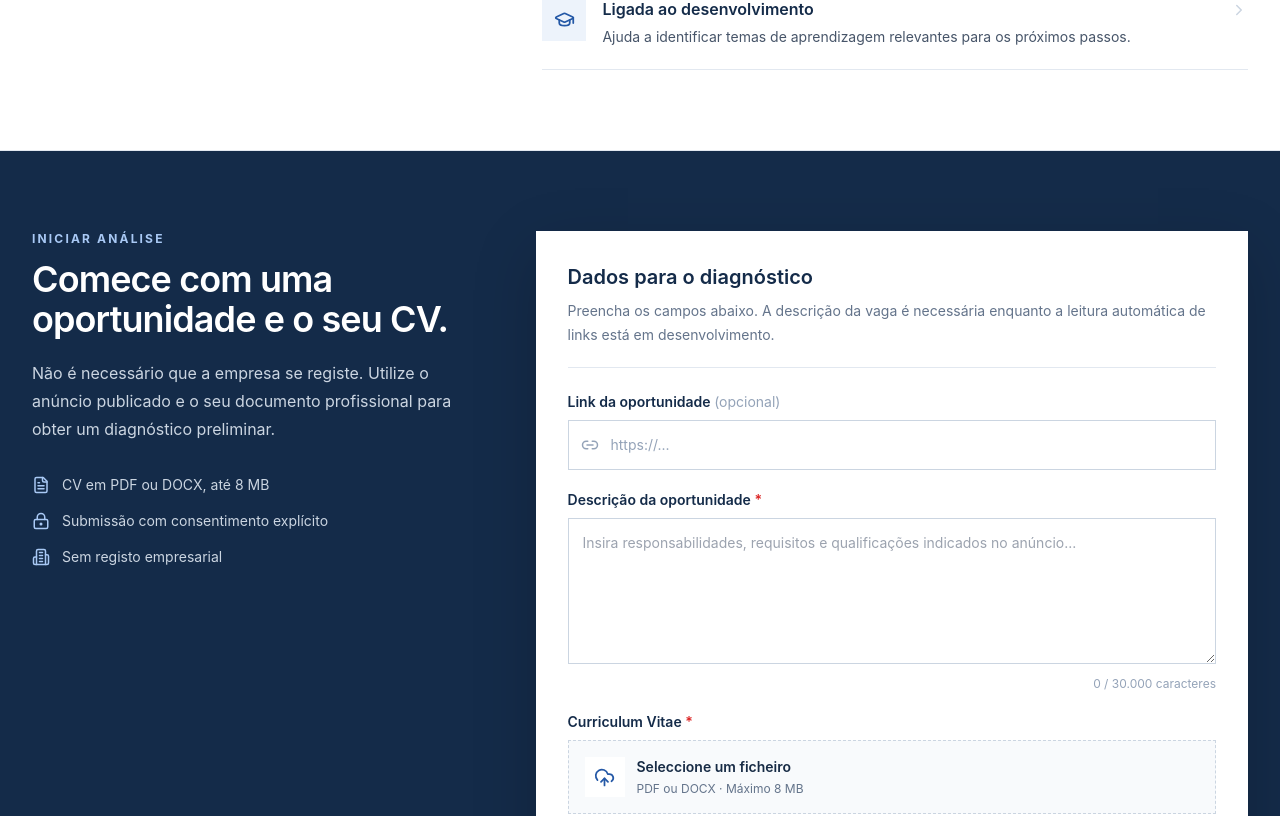
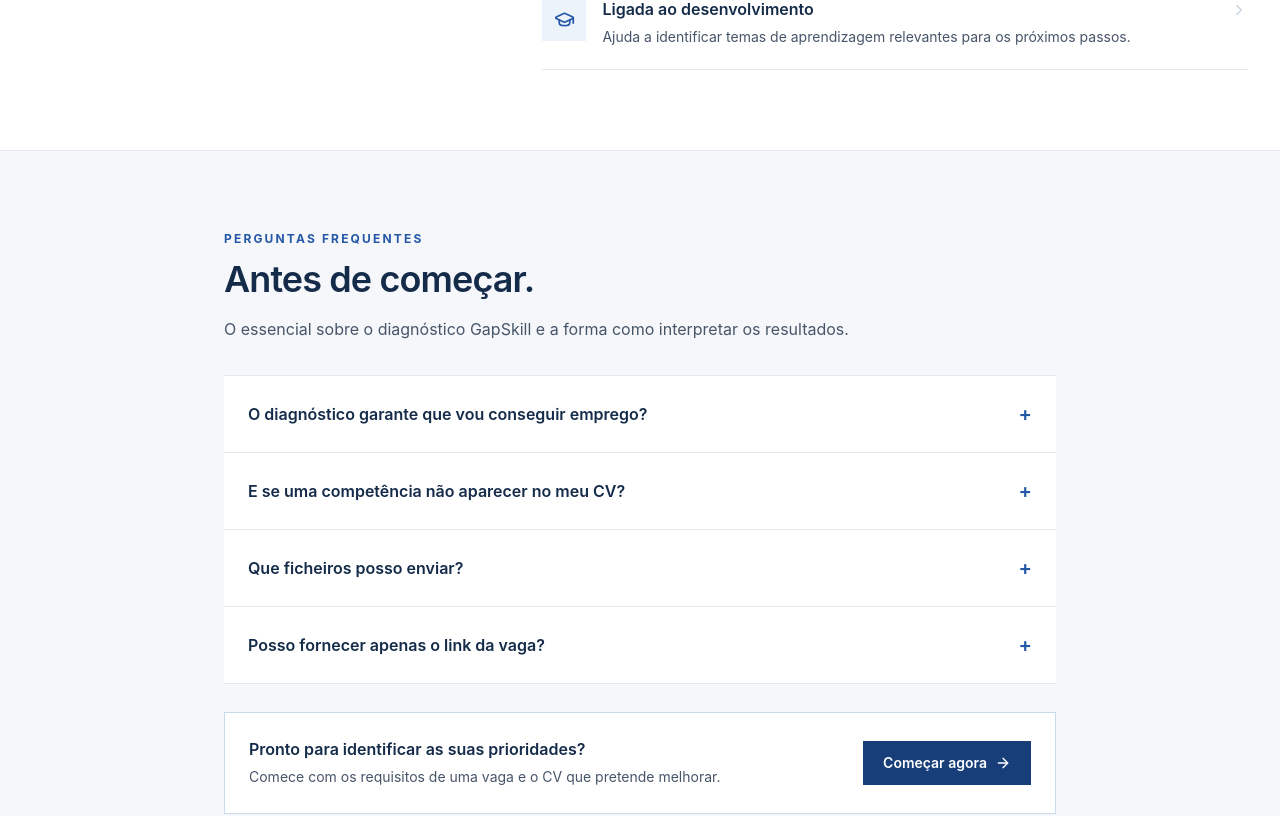
Before and after one commit to al-alanga/gapskill, a Next.js app: page / in a window 1280 px wide. Shown: the part 1687-2503 px from the top of the page. Built offline with nearby package versions, Linux system fonts and the light colour scheme.

Commit message:
Improve GapSkill landing page with FAQ and stronger CV validation

```diff
--- a/app/page.tsx
+++ b/app/page.tsx
@@ -34,12 +34,22 @@ export default function HomePage() {
       setState({ kind: "error", message: "Confirme que compreende como os seus dados serão utilizados nesta análise." });
       return;
     }
-    if (!jobUrl.trim() && !jobText.trim()) {
-      setState({ kind: "error", message: "Insira a descrição da oportunidade ou indique o URL. A leitura automática de links ainda não está disponível." });
+    if (!jobText.trim()) {
+      setState({ kind: "error", message: "Insira a descrição da oportunidade. A leitura automática do link ainda não está disponível." });
       return;
     }
     if (!cv) {
       setState({ kind: "error", message: "Carregue o seu CV em PDF ou DOCX." });
+      return;
+    }
+    const allowedTypes = ["application/pdf", "application/vnd.openxmlformats-officedocument.wordprocessingml.document"];
+    const hasAllowedExtension = /\\.(pdf|docx)$/i.test(cv.name);
+    if (!hasAllowedExtension || (cv.type && !allowedTypes.includes(cv.type))) {
+      setState({ kind: "error", message: "Formato não suportado. Utilize um ficheiro PDF ou DOCX." });
+      return;
+    }
+    if (cv.size > 8 * 1024 * 1024) {
+      setState({ kind: "error", message: "O ficheiro excede o limite de 8 MB. Escolha um CV mais pequeno." });
       return;
     }
 
@@ -73,9 +83,10 @@ export default function HomePage() {
             <span className="flex h-11 w-11 items-center justify-center rounded-lg bg-[#173e78] text-white"><BrainCircuit size={24} strokeWidth={1.8}/></span>
             <span><span className="block text-xl font-bold tracking-tight text-[#173e78]">GapSkill</span><span className="mt-0.5 block text-[10px] font-semibold uppercase tracking-[.19em] text-slate-500">Inteligência de competências</span></span>
           </a>
-          <nav className="hidden items-center gap-8 text-sm font-medium text-slate-600 md:flex">
+          <nav aria-label="Navegação principal" className="hidden items-center gap-7 text-sm font-medium text-slate-600 md:flex">
             <a href="/metodologia" className="transition hover:text-[#173e78]">Metodologia</a>
             <a href="#aplicacoes" className="transition hover:text-[#173e78]">Aplicações</a>
+            <a href="#perguntas" className="transition hover:text-[#173e78]">Perguntas frequentes</a>
             <a href="#analise" className="inline-flex items-center gap-2 rounded-md bg-[#173e78] px-5 py-3 font-semibold text-white transition hover:bg-[#2458a6]">Iniciar diagnóstico <ArrowRight size={16}/></a>
           </nav>
           <a href="#analise" className="rounded-md bg-[#173e78] px-4 py-2.5 text-sm font-semibold text-white md:hidden">Começar</a>
@@ -149,6 +160,39 @@ export default function HomePage() {
         </div>
       </section>
 
+
+      <section id="perguntas" className="border-b border-slate-200 bg-[#f5f7fa] py-16 sm:py-20">
+        <div className="mx-auto max-w-4xl px-5 lg:px-8">
+          <div className="max-w-2xl">
+            <p className="text-xs font-bold uppercase tracking-[.18em] text-[#2458a6]">Perguntas frequentes</p>
+            <h2 className="mt-3 text-3xl font-semibold tracking-tight text-[#142b49] sm:text-4xl">Antes de começar.</h2>
+            <p className="mt-4 leading-7 text-slate-600">O essencial sobre o diagnóstico GapSkill e a forma como interpretar os resultados.</p>
+          </div>
+          <div className="mt-8 divide-y divide-slate-200 border-y border-slate-200 bg-white">
+            <details className="group p-5 sm:p-6">
+              <summary className="flex cursor-pointer list-none items-center justify-between gap-4 font-semibold text-[#142b49] focus-visible:outline-2 focus-visible:outline-offset-4 focus-visible:outline-[#2458a6]">O diagnóstico garante que vou conseguir emprego?<span aria-hidden="true" className="text-xl text-[#2458a6] transition group-open:rotate-45">+</span></summary>
+              <p className="mt-3 max-w-3xl text-sm leading-7 text-slate-600">Não. A GapSkill é uma ferramenta de apoio ao desenvolvimento profissional. Ajuda a comparar requisitos com evidências no CV, mas não garante entrevistas, contratação ou resultados de recrutamento.</p>
+            </details>
+            <details className="group p-5 sm:p-6">
+              <summary className="flex cursor-pointer list-none items-center justify-between gap-4 font-semibold text-[#142b49] focus-visible:outline-2 focus-visible:outline-offset-4 focus-visible:outline-[#2458a6]">E se uma competência não aparecer no meu CV?<span aria-hidden="true" className="text-xl text-[#2458a6] transition group-open:rotate-45">+</span></summary>
+              <p className="mt-3 max-w-3xl text-sm leading-7 text-slate-600">Isso indica que não foi encontrada evidência suficiente no documento enviado. Não significa necessariamente que não possui essa competência; pode ser útil acrescentar experiências, resultados ou formação relevantes ao CV.</p>
+            </details>
+            <details className="group p-5 sm:p-6">
+              <summary className="flex cursor-pointer list-none items-center justify-between gap-4 font-semibold text-[#142b49] focus-visible:outline-2 focus-visible:outline-offset-4 focus-visible:outline-[#2458a6]">Que ficheiros posso enviar?<span aria-hidden="true" className="text-xl text-[#2458a6] transition group-open:rotate-45">+</span></summary>
+              <p className="mt-3 max-w-3xl text-sm leading-7 text-slate-600">Pode enviar o CV em PDF ou DOCX, até 8 MB. Para melhorar a análise, confirme que o documento está legível e que apresenta as suas experiências e competências de forma clara.</p>
+            </details>
+            <details className="group p-5 sm:p-6">
+              <summary className="flex cursor-pointer list-none items-center justify-between gap-4 font-semibold text-[#142b49] focus-visible:outline-2 focus-visible:outline-offset-4 focus-visible:outline-[#2458a6]">Posso fornecer apenas o link da vaga?<span aria-hidden="true" className="text-xl text-[#2458a6] transition group-open:rotate-45">+</span></summary>
+              <p className="mt-3 max-w-3xl text-sm leading-7 text-slate-600">Nesta versão, a leitura automática de páginas externas ainda não está disponível. Cole a descrição da oportunidade no campo próprio; o link é opcional e serve como referência.</p>
+            </details>
+          </div>
+          <div className="mt-7 flex flex-col items-start justify-between gap-4 border border-[#c9d9ee] bg-white p-5 sm:flex-row sm:items-center sm:p-6">
+            <div><h3 className="font-semibold text-[#142b49]">Pronto para identificar as suas prioridades?</h3><p className="mt-1 text-sm leading-6 text-slate-600">Comece com os requisitos de uma vaga e o CV que pretende melhorar.</p></div>
+            <a href="#analise" className="inline-flex shrink-0 items-center gap-2 bg-[#173e78] px-5 py-3 text-sm font-semibold text-white transition hover:bg-[#2458a6]">Começar agora <ArrowRight size={16}/></a>
+          </div>
+        </div>
+      </section>
+
       <section id="analise" className="scroll-mt-24 bg-[#142b49] py-16 text-white sm:py-20">
         <div className="mx-auto grid max-w-7xl gap-12 px-5 lg:grid-cols-[.78fr_1.22fr] lg:px-8">
           <div>
@@ -158,16 +202,16 @@ export default function HomePage() {
             <div className="mt-8 space-y-4 text-sm text-slate-300"><p className="flex items-center gap-3"><FileText size={18} className="text-[#a9c9f5]"/> CV em PDF ou DOCX, até 8 MB</p><p className="flex items-center gap-3"><LockKeyhole size={18} className="text-[#a9c9f5]"/> Submissão com consentimento explícito</p><p className="flex items-center gap-3"><Building2 size={18} className="text-[#a9c9f5]"/> Sem registo empresarial</p></div>
           </div>
           <div className="bg-white p-5 text-[#172b45] shadow-[0_20px_60px_rgba(0,0,0,.18)] sm:p-8">
-            <div className="mb-6 border-b border-slate-200 pb-5"><h3 className="text-xl font-semibold text-[#142b49]">Dados para o diagnóstico</h3><p className="mt-2 text-sm leading-6 text-slate-500">Preencha os campos abaixo. A descrição da vaga é necessária enquanto a leitura automática de links está em desenvolvimento.</p></div>
+            <div className="mb-6 border-b border-slate-200 pb-5"><h3 className="text-xl font-semibold text-[#142b49]">Dados para o diagnóstico</h3><p className="mt-2 text-sm leading-6 text-slate-500">Preencha os campos abaixo. Cole a descrição da vaga, pois a leitura automática de links ainda não está disponível.</p></div>
             <form onSubmit={handleSubmit} className="space-y-5">
               <div><label htmlFor="jobUrl" className="mb-2 block text-sm font-semibold text-[#142b49]">Link da oportunidade <span className="font-normal text-slate-400">(opcional)</span></label><div className="flex items-center gap-3 border border-slate-300 px-3 focus-within:border-[#2458a6] focus-within:ring-2 focus-within:ring-blue-100"><Link2 size={18} className="shrink-0 text-slate-400"/><input id="jobUrl" type="url" value={jobUrl} onChange={e=>setJobUrl(e.target.value)} placeholder="https://..." className="min-w-0 flex-1 py-3.5 text-sm outline-none placeholder:text-slate-400"/></div></div>
               <div><label htmlFor="jobText" className="mb-2 block text-sm font-semibold text-[#142b49]">Descrição da oportunidade <span className="text-red-600">*</span></label><textarea id="jobText" value={jobText} onChange={e=>setJobText(e.target.value)} rows={5} maxLength={30000} placeholder="Insira responsabilidades, requisitos e qualificações indicados no anúncio..." className="w-full resize-y border border-slate-300 px-3.5 py-3 text-sm leading-6 outline-none transition focus:border-[#2458a6] focus:ring-2 focus:ring-blue-100"/><p className="mt-1.5 text-right text-xs text-slate-400">{jobText.length.toLocaleString("pt-PT")} / 30.000 caracteres</p></div>
-              <div><label htmlFor="cv" className="mb-2 block text-sm font-semibold text-[#142b49]">Curriculum Vitae <span className="text-red-600">*</span></label><label htmlFor="cv" className="flex cursor-pointer items-center gap-3 border border-dashed border-slate-300 bg-slate-50 p-4 transition hover:border-[#2458a6] hover:bg-blue-50"><span className="flex h-10 w-10 items-center justify-center bg-white text-[#2458a6]"><UploadCloud size={21}/></span><span className="min-w-0 flex-1"><span className="block truncate text-sm font-semibold">{cv?cv.name:"Seleccione um ficheiro"}</span><span className="mt-1 block text-xs text-slate-500">PDF ou DOCX · Máximo 8 MB</span></span><input id="cv" type="file" accept=".pdf,.docx,application/pdf,application/vnd.openxmlformats-officedocument.wordprocessingml.document" className="sr-only" onChange={e=>setCv(e.target.files?.[0]??null)}/></label></div>
+              <div><label htmlFor="cv" className="mb-2 block text-sm font-semibold text-[#142b49]">Curriculum Vitae <span className="text-red-600">*</span></label><label htmlFor="cv" className="flex cursor-pointer items-center gap-3 border border-dashed border-slate-300 bg-slate-50 p-4 transition hover:border-[#2458a6] hover:bg-blue-50"><span className="flex h-10 w-10 items-center justify-center bg-white text-[#2458a6]"><UploadCloud size={21}/></span><span className="min-w-0 flex-1"><span className="block truncate text-sm font-semibold">{cv?cv.name:"Seleccione um ficheiro"}</span><span className="mt-1 block text-xs text-slate-500">PDF ou DOCX · Máximo 8 MB</span></span><input id="cv" type="file" accept=".pdf,.docx,application/pdf,application/vnd.openxmlformats-officedocument.wordprocessingml.document" className="sr-only" onChange={e=>{setCv(e.target.files?.[0]??null);setState({kind:"idle"});}}/></label></div>
               <label className="flex items-start gap-3 text-xs leading-5 text-slate-600"><input type="checkbox" checked={consent} onChange={e=>setConsent(e.target.checked)} className="mt-1 h-4 w-4 accent-[#2458a6]"/><span>Autorizo o tratamento do URL e do CV para realizar esta análise. Qualquer utilização para inteligência agregada requer consentimento separado.</span></label>
               <button type="submit" disabled={state.kind==="loading"} className="flex w-full items-center justify-center gap-2 bg-[#173e78] px-5 py-4 text-sm font-semibold text-white transition hover:bg-[#2458a6] disabled:cursor-wait disabled:opacity-60">{state.kind==="loading"?"A processar submissão...":"Solicitar diagnóstico"} <ArrowRight size={17}/></button>
               {state.kind==="success"&&<div role="status" className="border border-emerald-200 bg-emerald-50 p-4 text-sm leading-6 text-emerald-900">{state.message}</div>}
               {state.kind==="error"&&<div role="alert" className="border border-red-200 bg-red-50 p-4 text-sm text-red-700">{state.message}</div>}
-              <p className="text-xs leading-5 text-slate-400">A análise é preliminar. Competências não mencionadas no CV podem existir. Os resultados desta versão não são guardados numa conta.</p>
+              <p className="text-xs leading-5 text-slate-400">A análise é preliminar. Competências não mencionadas no CV podem existir. Os resultados desta versão não são guardados numa conta. Consulte também a nossa <a className="underline underline-offset-2 hover:text-[#2458a6]" href="/privacidade">informação de privacidade</a>.</p>
             </form>
           </div>
         </div>
```
